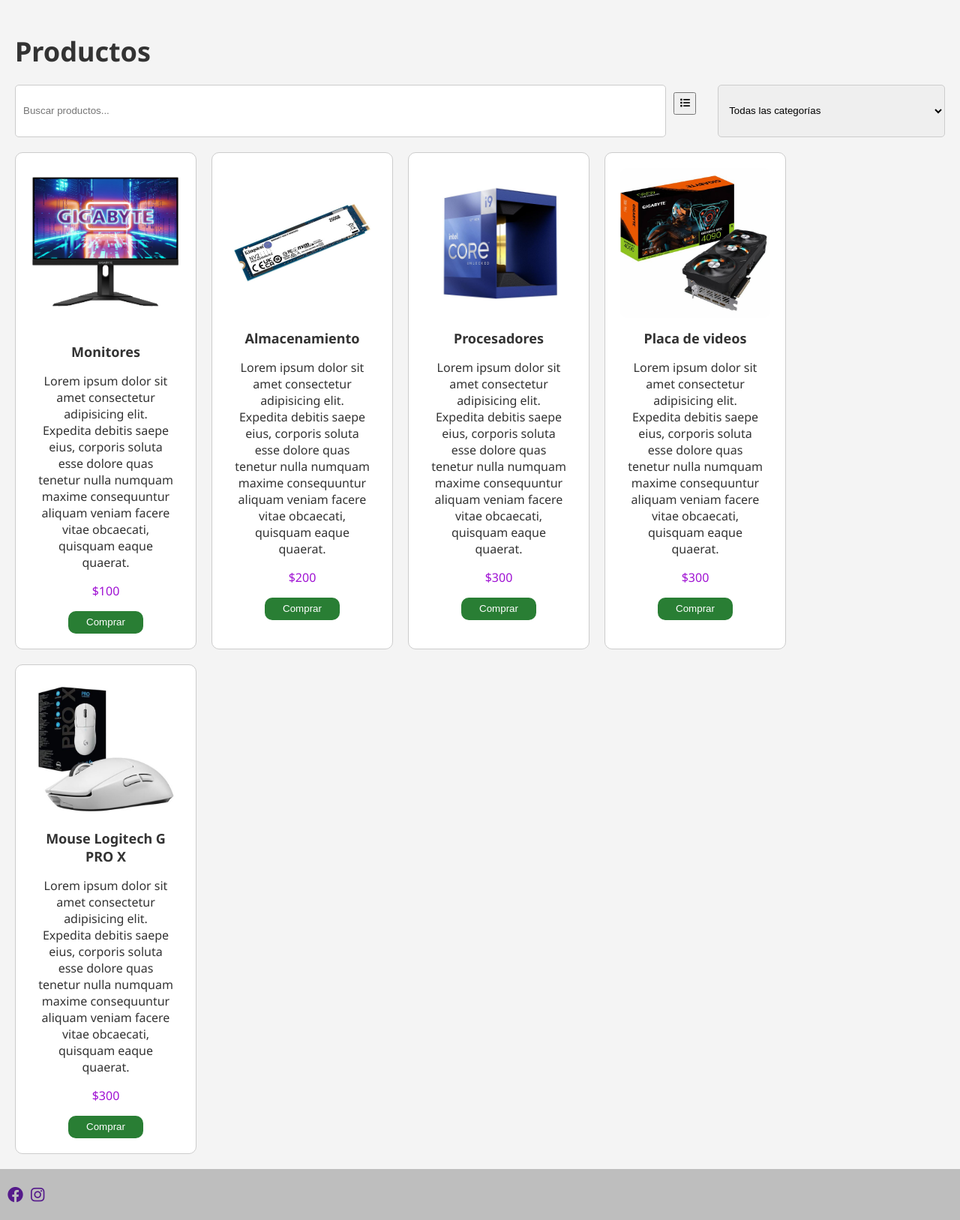
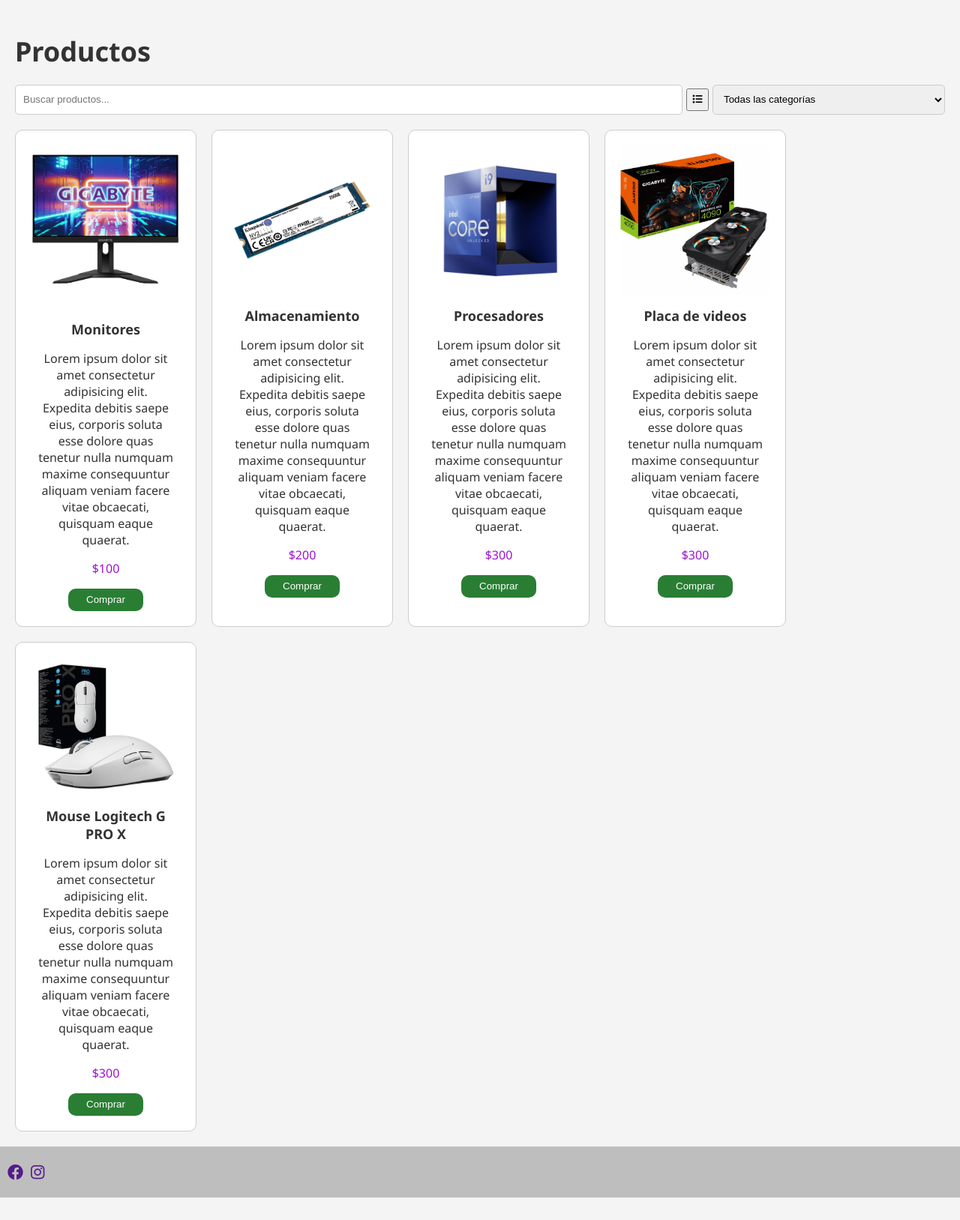
Before and after one commit to TomasHandziak/TpPARADIGMAS, a PHP site: page /products.php in a window 1280 px wide. Shown: the part 117-1744 px from the top of the page at 75% size. After the commit the page ends 1714 px from the top, so only its background shows below. Run offline with PHP 8.4, Linux system fonts and the light colour scheme.

Commit message:
actualizacion de primera entrega

```diff
--- a/proyectoYOO/products.php
+++ b/proyectoYOO/products.php
@@ -38,7 +38,7 @@
         <div class="search-and-filter">
             <input type="text" id="searchBar" placeholder="Buscar productos..." onkeyup="searchProducts()">
             <div class="view-toggle">
-                <button id="toggleView"><i id="btnIcon" class="fa-solid fa-list"></i></button>
+                <button class="btnView" id="toggleView"><i id="btnIcon" class="fa-solid fa-list"></i></button>
             </div>
             <select id="filterCategory" onchange="filterProducts()">
                 <option value="all">Todas las categorías</option>
--- a/proyectoYOO/styles/products.css
+++ b/proyectoYOO/styles/products.css
@@ -85,24 +85,24 @@
 }
 
 .view-toggle {
-    width: 50px;
-    height: 50px;
-    padding: 10px;
-
+    display: flex;
+    justify-content: center;
+    align-items: center;
 }
 
 #toggleView {
    width: 30px;
    height: 30px;
-   margin: auto;
+   margin: 5px;
+}
 
-}
 
 #searchBar {
     padding: 10px;
     width: 70%;
     border: 1px solid #ccc;
     border-radius: 5px;
+    max-height: 30px;
 }
 
 #filterCategory {
@@ -110,6 +110,7 @@
     width: 25%;
     border: 1px solid #ccc;
     border-radius: 5px;
+    max-height: 60px;
 }
 
 .list-view {
@@ -143,7 +144,7 @@
 }
 
 .textCard {
-    margin: 10px
+    margin: 10px;
 }
 
 /*Tabla*/
@@ -177,6 +178,9 @@
 .price  {
     font-size: 16px;
     color: #9f11d3;
+    display: flex;
+    justify-content: center;
+    align-items: center;
 }
 
 .product-card button {
```
Also changed, not shown: proyectoYOO/styles/productsLogin.css (+14 -3 lines).
